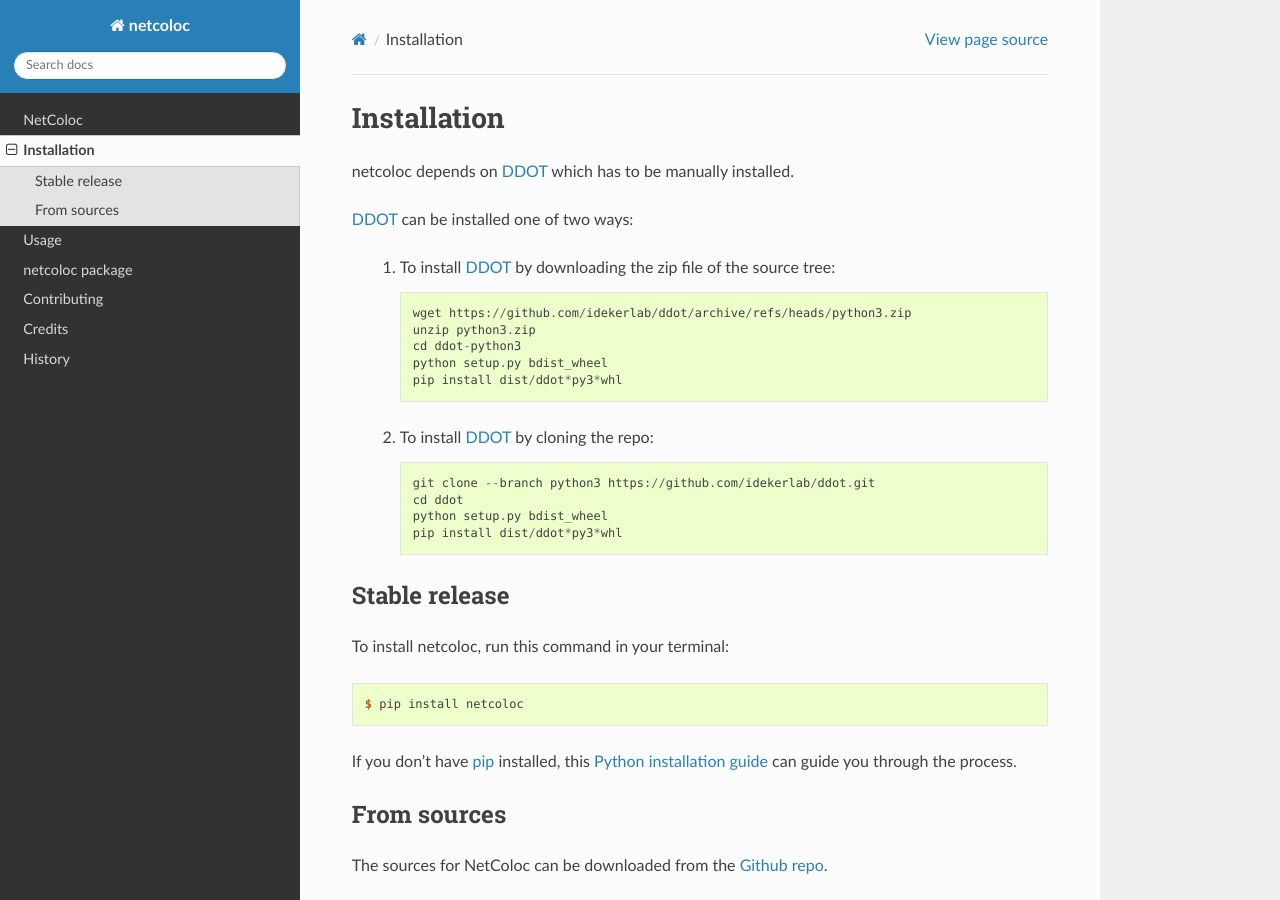
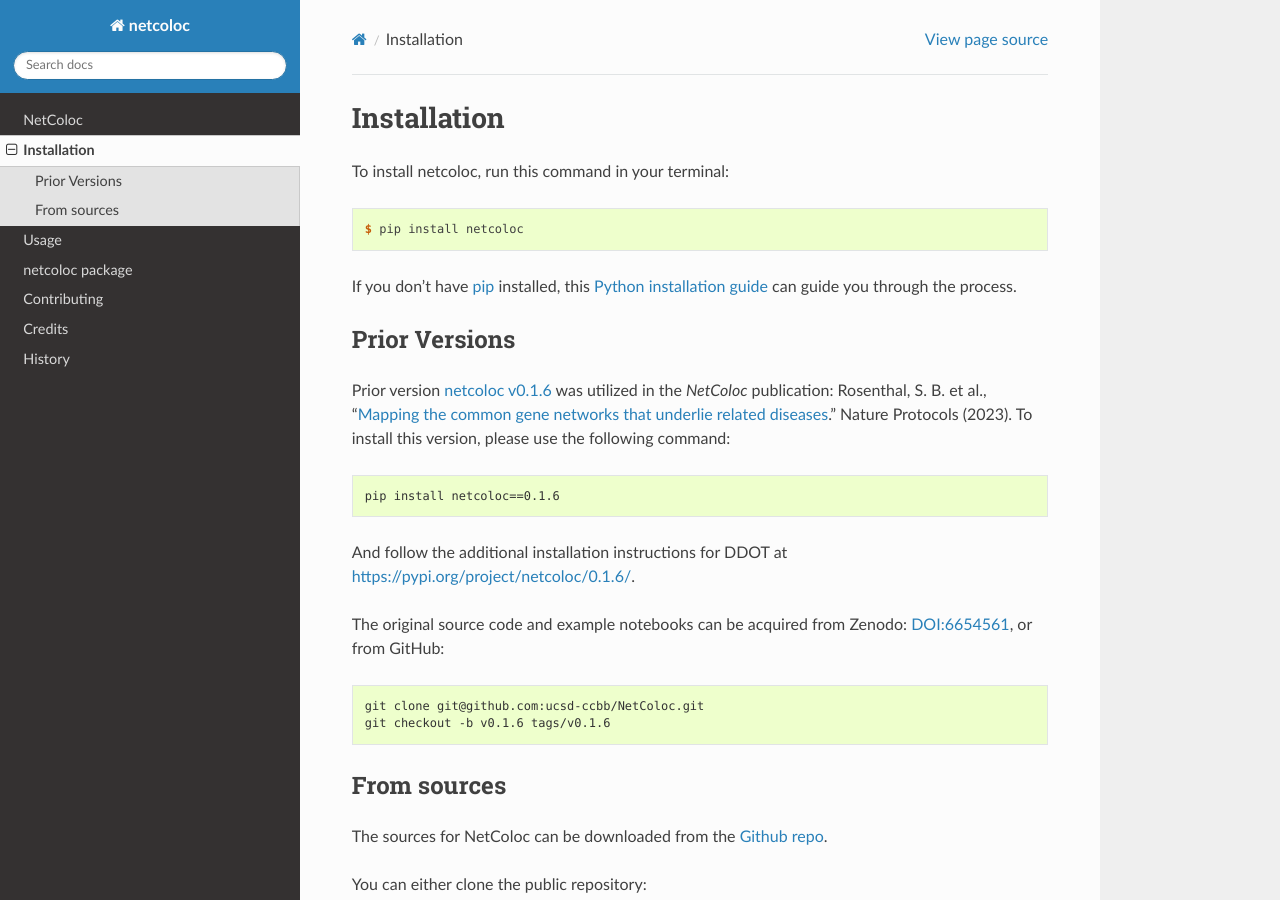
Before and after one commit to ucsd-ccbb/NetColoc, a Sphinx documentation site: the page built from docs/installation.rst, in a window 1280 px wide and 900 px high. Built offline with Sphinx 7.4.7 and the Read the Docs theme 3.1.0, drawn with Linux system fonts in a browser that asks for light colours.

Commit message:
Update usage and installation docs

```diff
--- a/HISTORY.rst
+++ b/HISTORY.rst
@@ -3,7 +3,7 @@ History
 =======
 
 
-1.0.0 (2025-07-09)
+1.0.0 (2026-02-10)
 ------------------
 
 * `obonet <https://pypi.org/project/obonet/>`__ added as a dependency, replacing `DDOT <https://github.com/idekerlab/ddot>`__ dependency
--- a/docs/installation.rst
+++ b/docs/installation.rst
@@ -1,34 +1,6 @@
 ============
 Installation
 ============
-
-netcoloc depends on `DDOT`_ which has
-to be manually installed.
-
-`DDOT`_ can be installed one of two ways:
-
-  1. To install `DDOT`_ by downloading
-     the zip file of the source tree:
-
-     .. code-block::
-
-        wget https://github.com/idekerlab/ddot/archive/refs/heads/python3.zip
-        unzip python3.zip
-        cd ddot-python3
-        python setup.py bdist_wheel
-        pip install dist/ddot*py3*whl
-
-  2. To install `DDOT`_ by cloning the repo:
-
-     .. code-block::
-
-        git clone --branch python3 https://github.com/idekerlab/ddot.git
-        cd ddot
-        python setup.py bdist_wheel
-        pip install dist/ddot*py3*whl
-
-Stable release
---------------
 
 To install netcoloc, run this command in your terminal:
 
@@ -41,6 +13,26 @@ you through the process.
 
 .. _pip: https://pip.pypa.io
 .. _Python installation guide: http://docs.python-guide.org/en/latest/starting/installation/
+
+Prior Versions
+--------------
+
+Prior version `netcoloc v0.1.6 <https://doi.org/10.5281/zenodo.6654561>`__ was utilized in the *NetColoc* publication: Rosenthal, S. B. et al.,
+"`Mapping the common gene networks that underlie related diseases <https://doi.org/10.1038/s41596-022-00797-1>`__." Nature Protocols (2023).
+To install this version, please use the following command:
+
+.. code-block:: console
+
+     pip install netcoloc==0.1.6
+
+And follow the additional installation instructions for DDOT at `<https://pypi.org/project/netcoloc/0.1.6/>`__.
+
+The original source code and example notebooks can be acquired from Zenodo: `DOI:6654561 <https://doi.org/10.5281/zenodo.6654561>`__, or from GitHub:
+
+.. code-block:: console
+
+        git clone git@github.com:ucsd-ccbb/NetColoc.git
+        git checkout -b v0.1.6 tags/v0.1.6
 
 
 From sources
```
Also changed, not shown: docs/usage.rst (+36 -1 lines).
